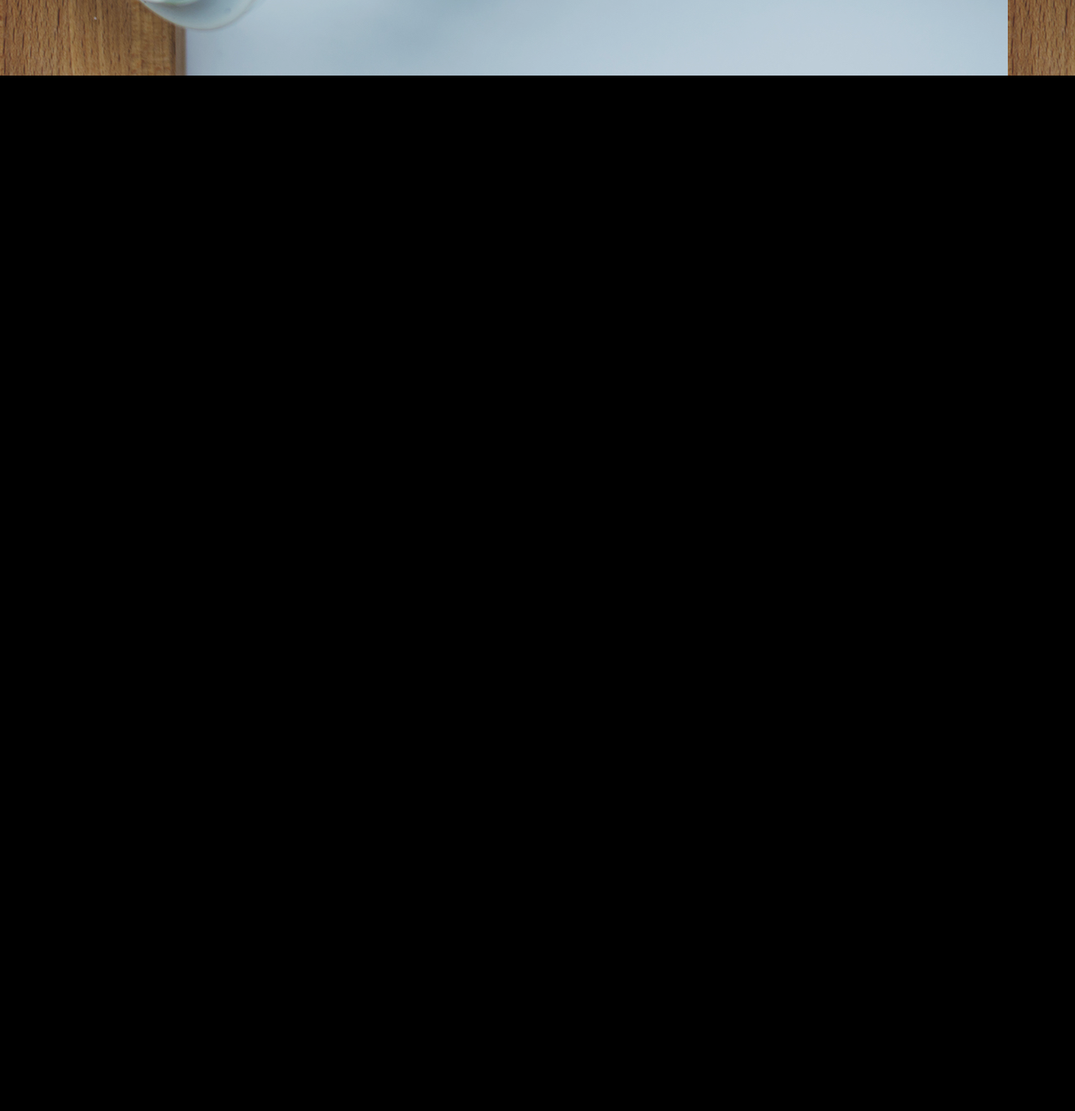
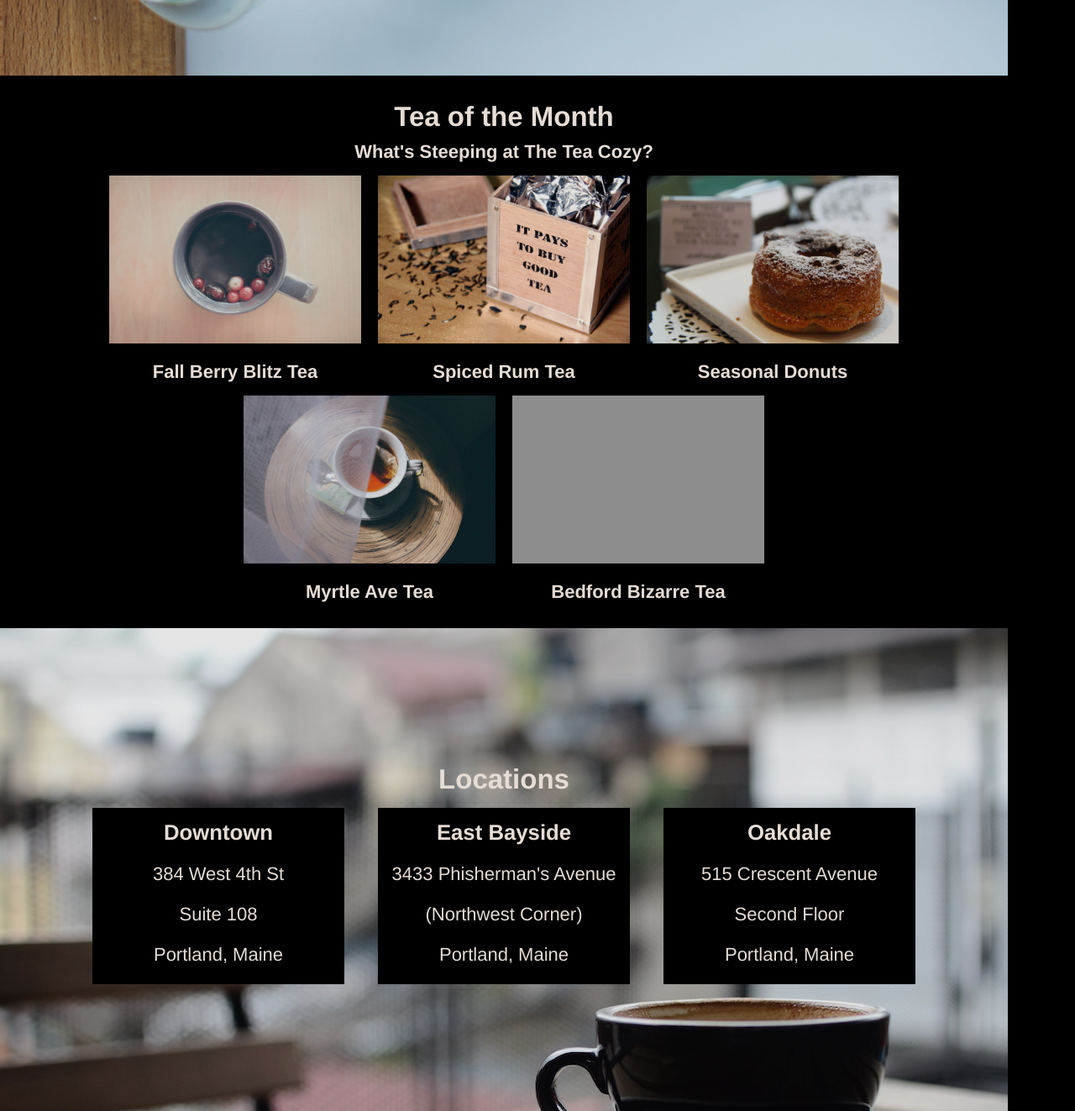
Before and after one commit to aarpa/tea-cozy, a plain HTML site: page index.html in a window 1280 px wide. Shown: the part 680-2003 px from the top of the page at 84% size. Before the commit the page ends 800 px from the top, so only its background shows below. Drawn offline with Linux system fonts and the light colour scheme; grey boxes are pictures that could not be loaded.

Commit message:
Added Locations section.

```diff
--- a/index.html
+++ b/index.html
@@ -8,7 +8,6 @@
   <body>
 
     <!-- Header section -->
-
     <header> <!--flex container-->
       <img class="logo" src="./resources/images/logo.png">
       <div class="menu">
@@ -21,16 +20,87 @@
     </header>
 
     <!-- Mission section -->
-    <div class="mission">
+    <div class="mission"> <!-- flex container -->
       <div class="mission-statement">
-        <h2>Our Mission</h2>
-        <h4>Handpicked, Artisanally Curated, Free Range, Sustainable, Small Batch, Fair Trade, Organic Tea</h4>
+        <div class="title">
+          <h2>Our Mission</h2>
+        </div>
+        <div class="subtitle">
+          <h4>Handpicked, Artisanally Curated, Free Range, Sustainable, Small Batch, Fair Trade, Organic Tea</h4>
+        </div>
       </div>
     </div>
 
     <!-- Tea section -->
+    <div class="tea"> <!-- column flex container -->
+      <div class="tea-intro">
+        <div class="title">
+          <h2>Tea of the Month</h2>
+        </div>
+        <div class="subtitle">
+          <h4>What's Steeping at The Tea Cozy?</h4>
+        </div>
+      </div>
+      <div class="tea-selection"> <!-- flex container -->
+        <div class="fall-berry">
+          <img src="./resources/images/berry_blitz.jpg">
+          <div class="subtitle">
+            <h4>Fall Berry Blitz Tea</h4>
+          </div>
+        </div>
+        <div class="spiced-rum">
+          <img src="./resources/images/spiced_rum.jpg">
+          <div class="subtitle">
+            <h4>Spiced Rum Tea</h4>
+          </div>
+        </div>
+        <div class="donuts">
+          <img src="./resources/images/donut.jpg">
+          <div class="subtitle">
+            <h4>Seasonal Donuts</h4>
+          </div>
+        </div>
+        <div class="myrtle-ave">
+          <img src="./resources/images/myrtle_ave.jpg">
+          <div class="subtitle">
+            <h4>Myrtle Ave Tea</h4>
+          </div>
+        </div>
+        <div class="bedford">
+          <img src="./resources/images/bedford_bizarre.jpg">
+          <div class="subtitle">
+            <h4>Bedford Bizarre Tea</h4>
+          </div>
+        </div>
+      </div>
+    </div>
 
     <!-- Location section -->
+    <div class="location"> <!-- column flex container -->
+      <div class="title">
+        <h2>Locations</h2>
+      </div>
+      <div class="address"> <!-- flex container -->
+         <div class="downtown">
+           <h3>Downtown</h3>
+           <p>384 West 4th St</p>
+           <p>Suite 108</p>
+           <p>Portland, Maine</p>
+         </div>
+         <div class="bayside">
+           <h3>East Bayside</h3>
+           <p>3433 Phisherman's Avenue</p>
+           <p>(Northwest Corner)</p>
+           <p>Portland, Maine</p>
+         </div>
+         <div class="oakdale">
+           <h3>Oakdale</h3>
+           <p>515 Crescent Avenue</p>
+           <p>Second Floor</p>
+           <p>Portland, Maine</p>
+         </div>
+      </div>
+    </div>
 
     <!-- Footer section -->
 
--- a/resources/css/style.css
+++ b/resources/css/style.css
@@ -1,10 +1,20 @@
 body {
   margin: 0;
+  max-width: 1200px;
   font-family: helvetica;
   font-size: 22px;
   color: seashell;
   background-color: black;
   opacity: 0.9;
+}
+
+h2, h3, h4, h5 {
+  margin: 0;
+}
+
+.title, .subtitle {
+  margin: 10px 0;
+  text-align: center;
 }
 
 header {
@@ -33,9 +43,9 @@ header {
   display: flex;
   justify-content: center;
   align-items: center;
-  background-image: url("../images/mission_background.jpg");
   height: 700px;
   padding-top: 70px;
+  background-image: url("../images/mission_background.jpg")
 }
 
 .mission-statement {
@@ -43,3 +53,55 @@ header {
   background-color: black;
   text-align: center;
 }
+
+.tea {
+  display: flex;
+  flex-direction: column;
+  justify-content: center;
+  align-items: center;
+  margin: 20px 30px;
+}
+
+.tea-intro {
+  width: 1000px;
+  text-align: center;
+}
+
+.tea-selection {
+  display: flex;
+  justify-content: center;
+  align-items: center;
+  flex-wrap: wrap;
+}
+
+.tea-selection img {
+  width: 300px;
+  height: 200px;
+  margin: 5px 10px;
+}
+
+.location {
+  display: flex;
+  flex-direction: column;
+  justify-content: center;
+  align-items: center;
+  background-image: url("../images/location_background.jpg");
+  height: 575px;
+}
+
+.address {
+  display: flex;
+  justify-content: space-between;
+  margin-top: 5px;
+  width: 980px;
+}
+
+.address div {
+  background-color: black;
+  width: 300px;
+  text-align: center;
+}
+
+.address h3{
+  margin: 15px 0;
+}
```
Also changed, not shown: 1 other file.
